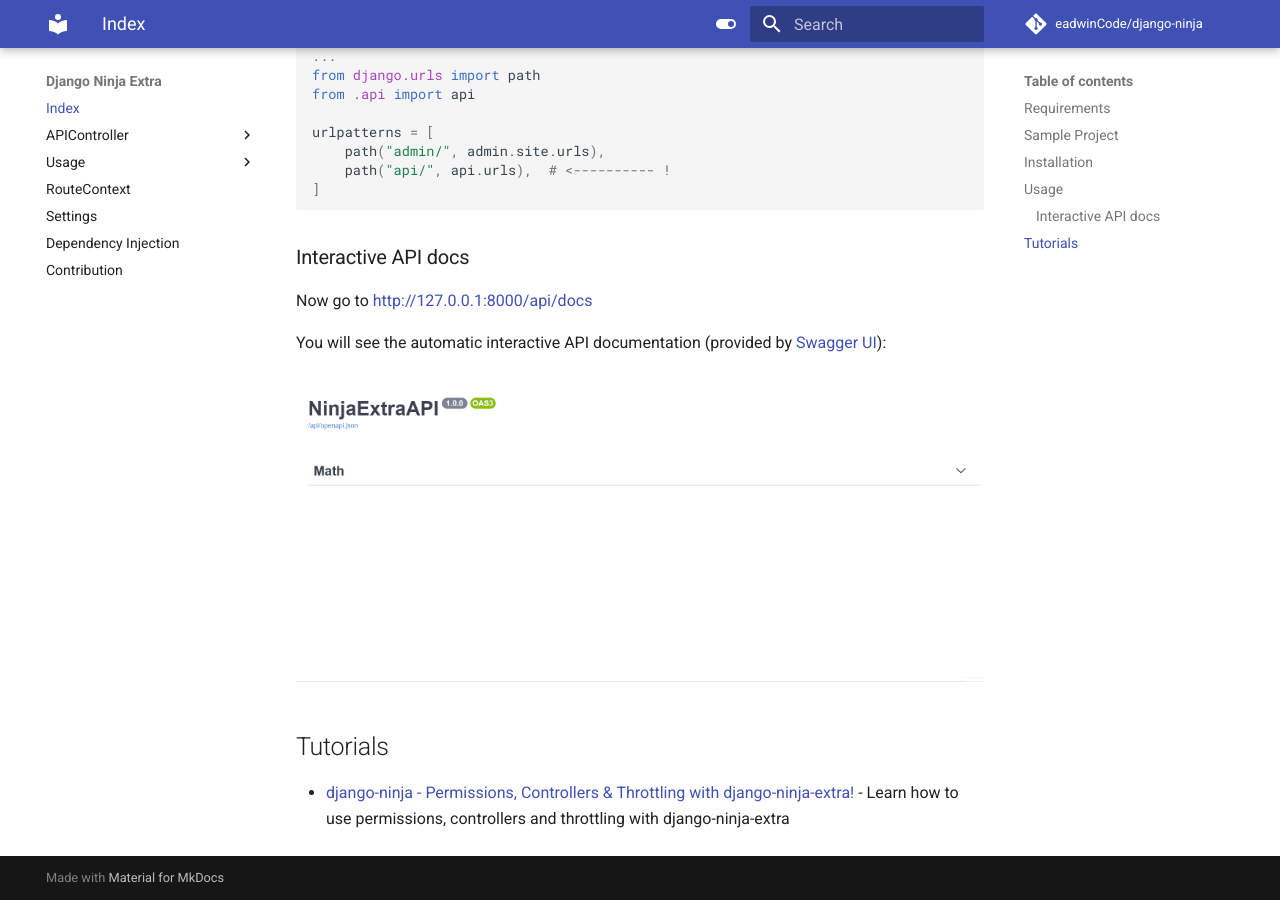
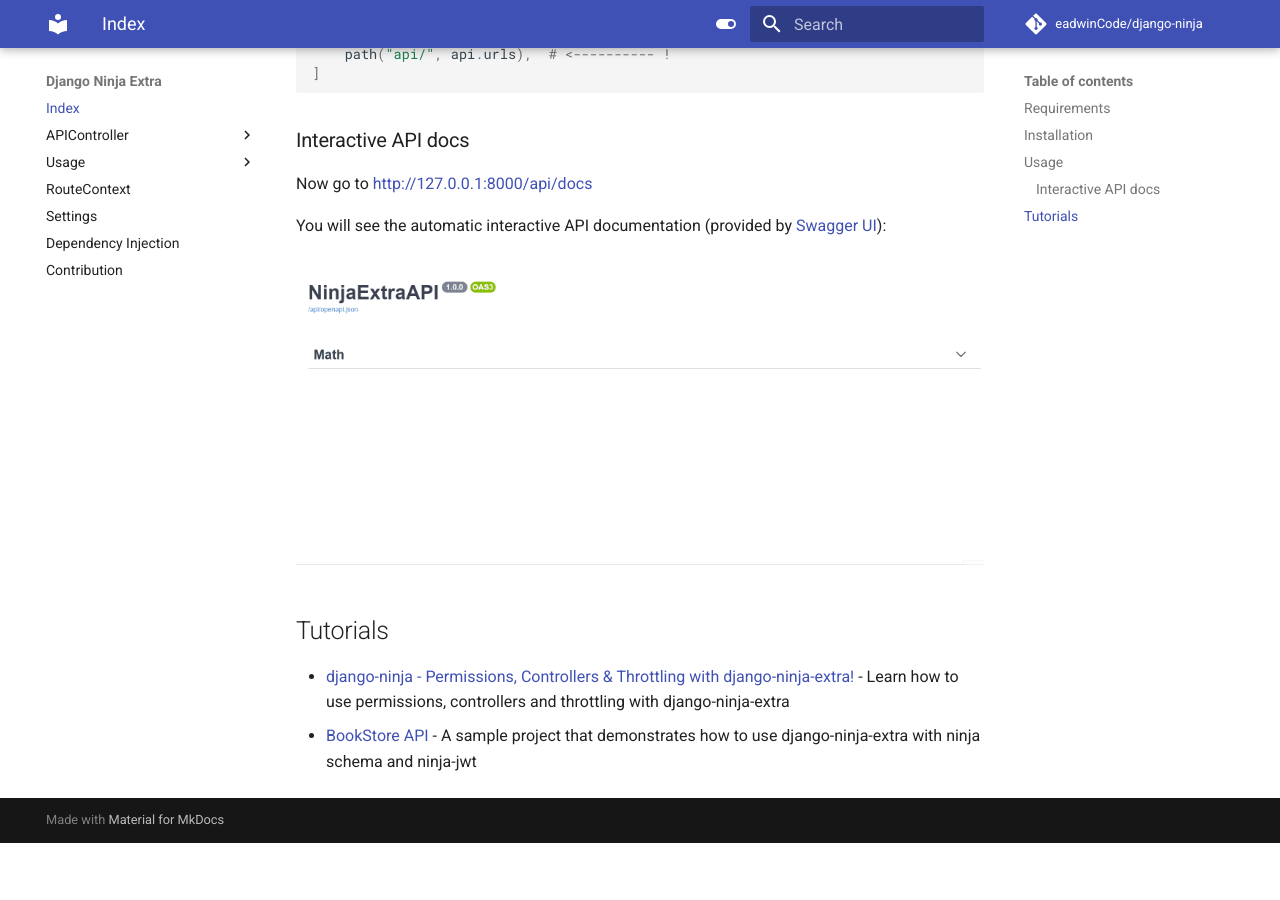
Before and after one commit to eadwinCode/django-ninja-extra, an MkDocs documentation site: the page built from docs/index.md, in a window 1280 px wide and 900 px high, scrolled down 2241 px. Built offline with MkDocs 1.6.1 and Material for MkDocs 9.7.7, drawn with Linux system fonts in a browser that asks for light colours; comment, search, counter and statistics services are not loaded; after the commit the page ends 3084 px from its top, so only the background shows below that; some of the changed lines change nothing that is shown; some of the changed text lies outside the part shown.

Commit message:
Update index.md

```diff
--- a/docs/index.md
+++ b/docs/index.md
@@ -36,9 +36,6 @@
 
 
 Full documentation, [visit](https://eadwincode.github.io/django-ninja-extra/).
-
-## Sample Project
-Django-Ninja-Tutorial Project, [visit](https://github.com/eadwinCode/bookstoreapi)
 
 ## Installation
 
@@ -115,3 +112,4 @@
 
 ## Tutorials
 - [django-ninja - Permissions, Controllers & Throttling with django-ninja-extra!](https://www.youtube.com/watch?v=yQqig-c2dd4) - Learn how to use permissions, controllers and throttling with django-ninja-extra
+- [BookStore API](https://github.com/eadwinCode/bookstoreapi) - A sample project that demonstrates how to use django-ninja-extra with ninja schema and ninja-jwt
```
